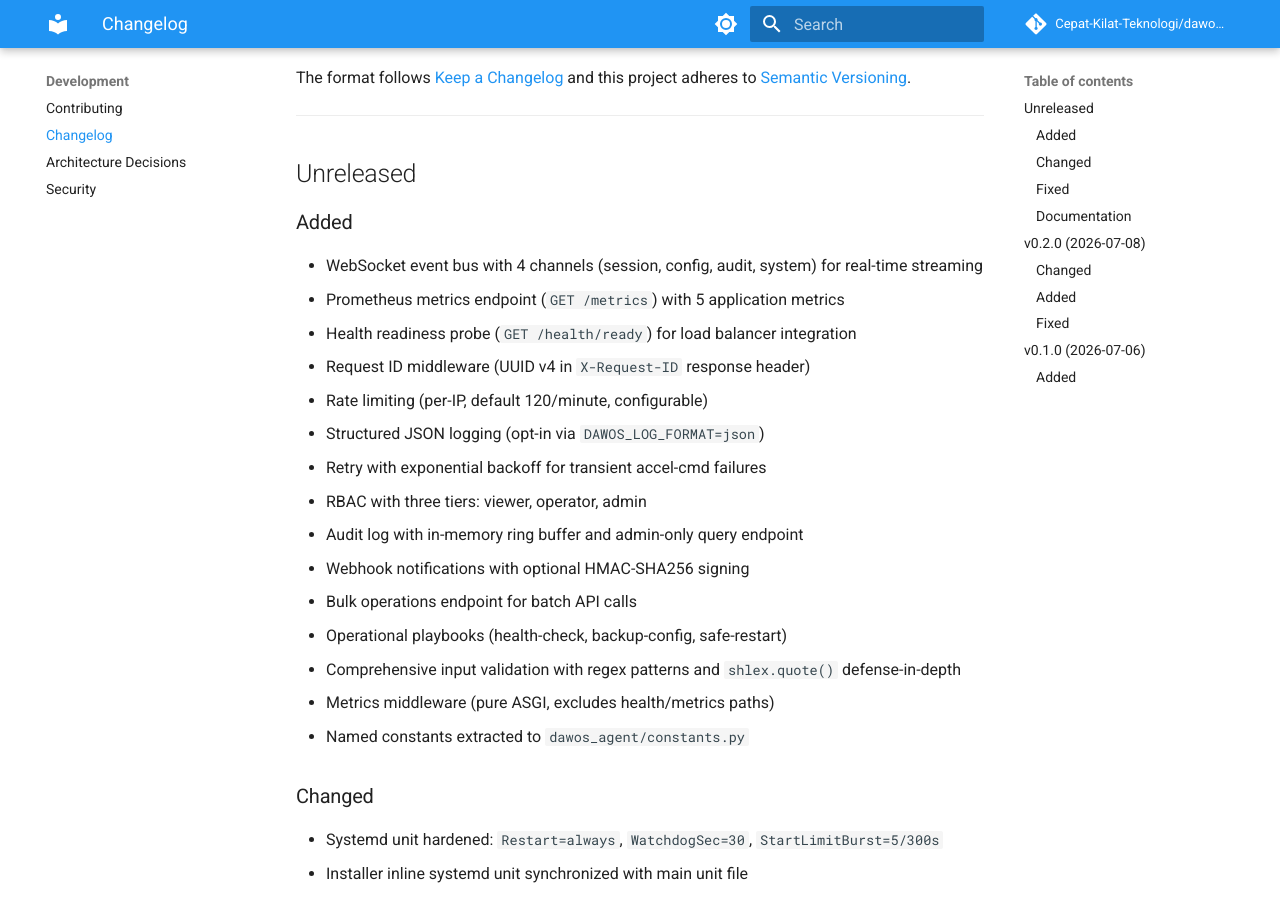
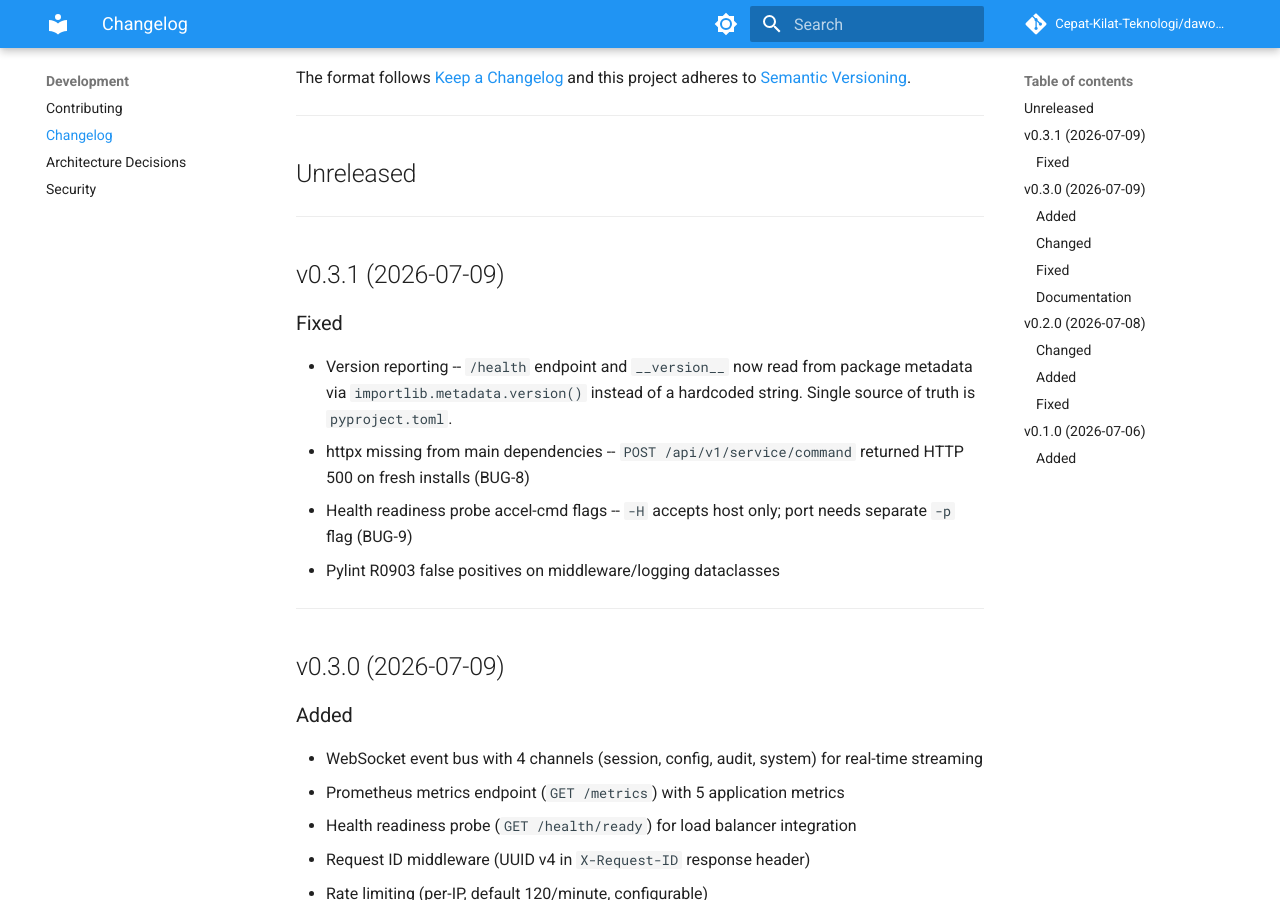
Before and after one commit to Cepat-Kilat-Teknologi/dawos-agent, an MkDocs documentation site: the page built from docs/development/changelog.md, in a window 1280 px wide and 900 px high, scrolled down 230 px. Built offline with MkDocs 1.6.1 and Material for MkDocs 9.7.7, drawn with Linux system fonts in a browser that asks for light colours; comment, search, counter and statistics services are not loaded.

Commit message:
docs: update version references from 0.2.0 to 0.3.1
- API reference: health response example version
- Monitoring guide: health response example version
- Upgrade guide: pin-to-version example
- Changelog: move Unreleased to v0.3.0, add v0.3.1 hotfix section

````diff
--- a/docs/api/reference.md
+++ b/docs/api/reference.md
@@ -85,7 +85,7 @@ Lightweight liveness check for load balancers and orchestrators. Always returns
 {
   "status": "ok",
   "node_name": "bng-node-01",
-  "version": "0.2.0",
+  "version": "0.3.1",
   "uptime_seconds": 3621.5,
   "timestamp": "2026-07-07T00:00:00Z"
 }
--- a/docs/development/changelog.md
+++ b/docs/development/changelog.md
@@ -7,6 +7,21 @@ The format follows [Keep a Changelog](https://keepachangelog.com/en/1.1.0/) and
 ---
 
 ## Unreleased
+
+---
+
+## v0.3.1 (2026-07-09)
+
+### Fixed
+
+- Version reporting -- `/health` endpoint and `__version__` now read from package metadata via `importlib.metadata.version()` instead of a hardcoded string. Single source of truth is `pyproject.toml`.
+- httpx missing from main dependencies -- `POST /api/v1/service/command` returned HTTP 500 on fresh installs (BUG-8)
+- Health readiness probe accel-cmd flags -- `-H` accepts host only; port needs separate `-p` flag (BUG-9)
+- Pylint R0903 false positives on middleware/logging dataclasses
+
+---
+
+## v0.3.0 (2026-07-09)
 
 ### Added
 
--- a/docs/guides/monitoring.md
+++ b/docs/guides/monitoring.md
@@ -338,7 +338,7 @@ Response:
 {
   "status": "ok",
   "node_name": "bng-prod-01",
-  "version": "0.2.0",
+  "version": "0.3.1",
   "uptime_seconds": 86412.3
 }
 ```
--- a/docs/guides/upgrade.md
+++ b/docs/guides/upgrade.md
@@ -71,7 +71,7 @@ sudo journalctl -u dawos-agent --since '2 minutes ago' --no-pager -p err
 To upgrade to a specific version instead of the latest:
 
 ```bash
-sudo /opt/dawos-agent/venv/bin/pip install dawos-agent==0.2.0
+sudo /opt/dawos-agent/venv/bin/pip install dawos-agent==0.3.1
 sudo systemctl restart dawos-agent
 ```
 
````
